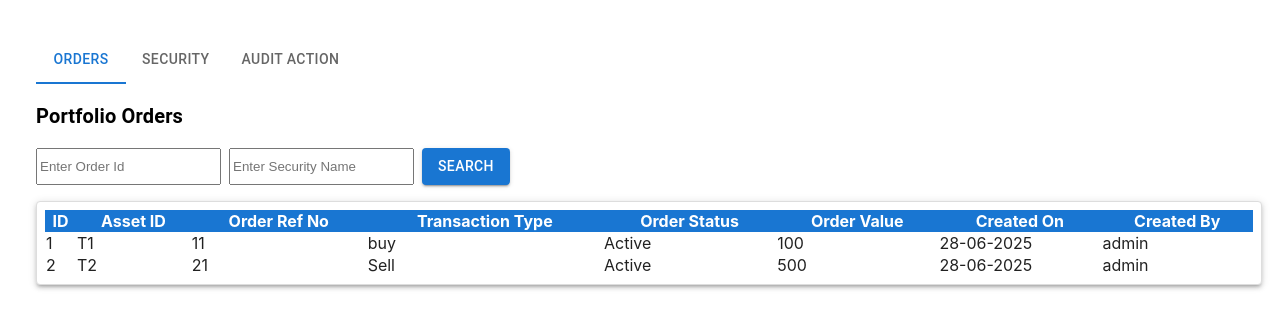
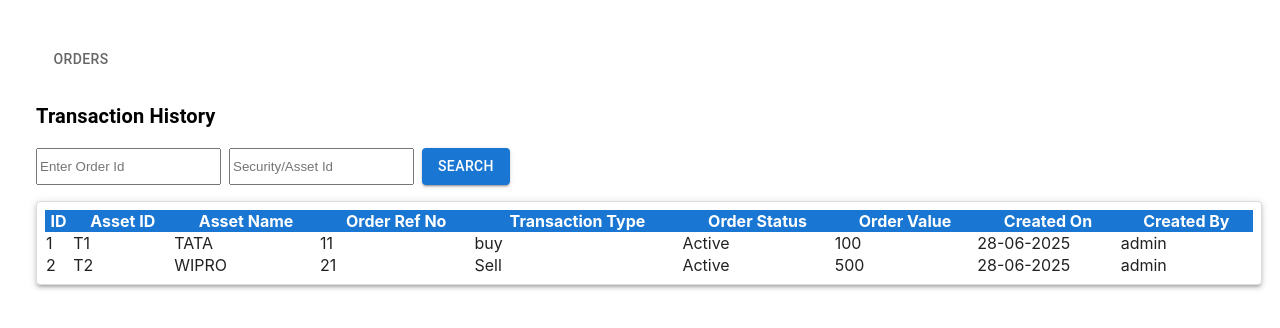
Before and after one commit to sailakshmy/portfoliomanagementsystem, a React (Create React App) app in the folder hcl-portfolio-management-system/: page / in a window 1280 px wide. Shown: the top 328 px of the page. Built offline with nearby package versions, Linux system fonts and the light colour scheme; data requests are answered from the project's data file.

Commit message:
txn history

```diff
--- a/hcl-portfolio-management-system/db.json
+++ b/hcl-portfolio-management-system/db.json
@@ -3,6 +3,7 @@
       {
         "id": 1,
         "asset_id": "T1",
+        "asset_name":"TATA",
         "order_ref_no": "11",
         "order_status": true,
         "txn_type": "buy",
@@ -13,6 +14,7 @@
       {
         "id": 2,
         "asset_id": "T2",
+        "asset_name":"WIPRO",
         "order_ref_no": "21",
         "order_status": true,
         "txn_type": "Sell",
--- a/hcl-portfolio-management-system/src/pages/portfolioPage.jsx
+++ b/hcl-portfolio-management-system/src/pages/portfolioPage.jsx
@@ -11,7 +11,7 @@ import axios from "axios";
 
 function PortfolioPage() {
   const [historyData, setHistoryData] = useState([]);
-  const [tabValue, setTabValue] = useState(0);
+  const [tabValue, setTabValue] = useState("Orders");
   const [orderId, setOrderId] = useState("");
   const [securityName, setSecurityName] = useState("");
 
@@ -32,15 +32,6 @@ function PortfolioPage() {
       if (query !== "") query += "&";
       query += `asset_id=${securityName}`;
     }
-
-    // if (orderId && orderId.trim() !== "") {
-    //   axios
-    //     .get(`http://localhost:3001/orders?id=${orderId}`)
-    //     .then((res) => {
-    //       setHistoryData(res.data); // json-server returns array
-    //     })
-    //     .catch((err) => console.error("Error fetching order:", err));
-    // }
     if (query !== "") {
       axios
         .get(`http://localhost:3001/orders?${query}`)
@@ -64,8 +55,8 @@ function PortfolioPage() {
         aria-label="Portfolio Tabs"
       >
         <Tab label="Orders" />
-        <Tab label="Security" />
-        <Tab label="Audit Action" />
+        {/* <Tab label="Security" />
+        <Tab label="Audit Action" /> */}
       </Tabs>
 
       {/* Heading */}
@@ -73,21 +64,26 @@ function PortfolioPage() {
         variant="h6"
         sx={{ mt: 2, mb: 2, fontWeight: "bold" }}
       >
-        Portfolio Orders
+         Transaction History
       </Typography>
 
       {/* Search Box */}
-      <Box sx={{ display: "flex", gap: 1, mb: 2 }}>
+      {tabValue == "Orders" && <><Box sx={{ display: "flex", gap: 1, mb: 2 }}>
         <input
           placeholder="Enter Order Id"
           value={orderId}
           onChange={(e) => setOrderId(e.target.value)}
         />
         <input
-          placeholder="Enter Security Name"
+          placeholder="Security/Asset Id"
           value={securityName}
           onChange={(e) => setSecurityName(e.target.value)}
         />
+        {/* <input
+          placeholder="Transaction Type"
+          value={securityName}
+          onChange={(e) => setSecurityName(e.target.value)}
+        /> */}
         <Button
           variant="contained"
           onClick={() => SearchOrder()}
@@ -111,6 +107,7 @@ function PortfolioPage() {
               <tr style={{ backgroundColor: "#1976d2", color: "white" }}>
                 <th>ID</th>
                 <th>Asset ID</th>
+                <th>Asset Name</th>
                 <th>Order Ref No</th>
                 <th>Transaction Type</th>
                 <th>Order Status</th>
@@ -125,6 +122,7 @@ function PortfolioPage() {
                   <tr key={row.id}>
                     <td>{row.id}</td>
                     <td>{row.asset_id}</td>
+                    <td>{row.asset_name}</td>
                     <td>{row.order_ref_no}</td>
                     <td>{row.txn_type}</td>
                     <td>{row.order_status ? "Active" : "Inactive"}</td>
@@ -142,7 +140,8 @@ function PortfolioPage() {
               )}
             </tbody>
           </table>
-      </Paper>
+        </Paper></>}
+
     </Box>
   );
 }
```
Lines whose indentation alone changed are shown as unchanged.
